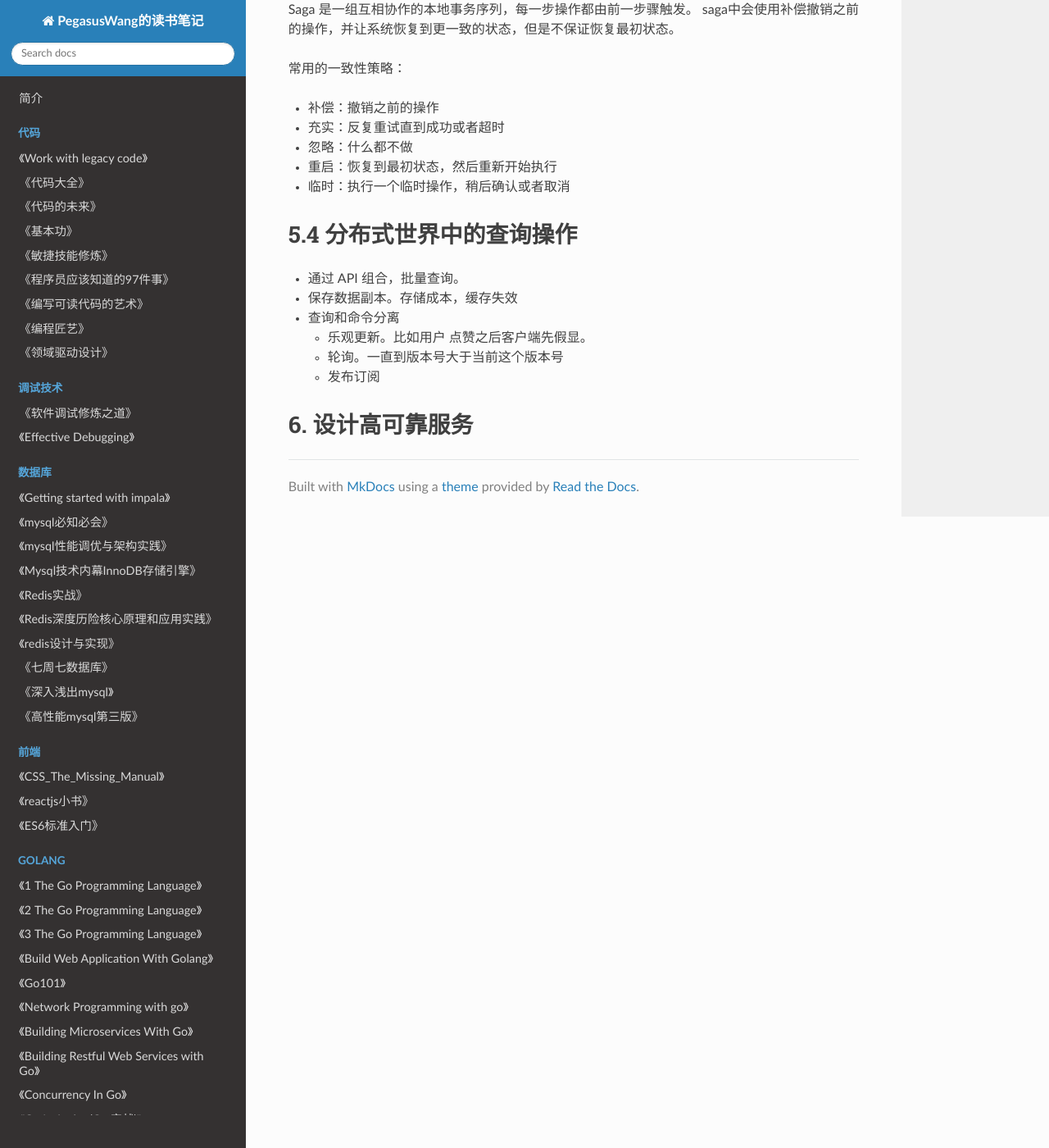
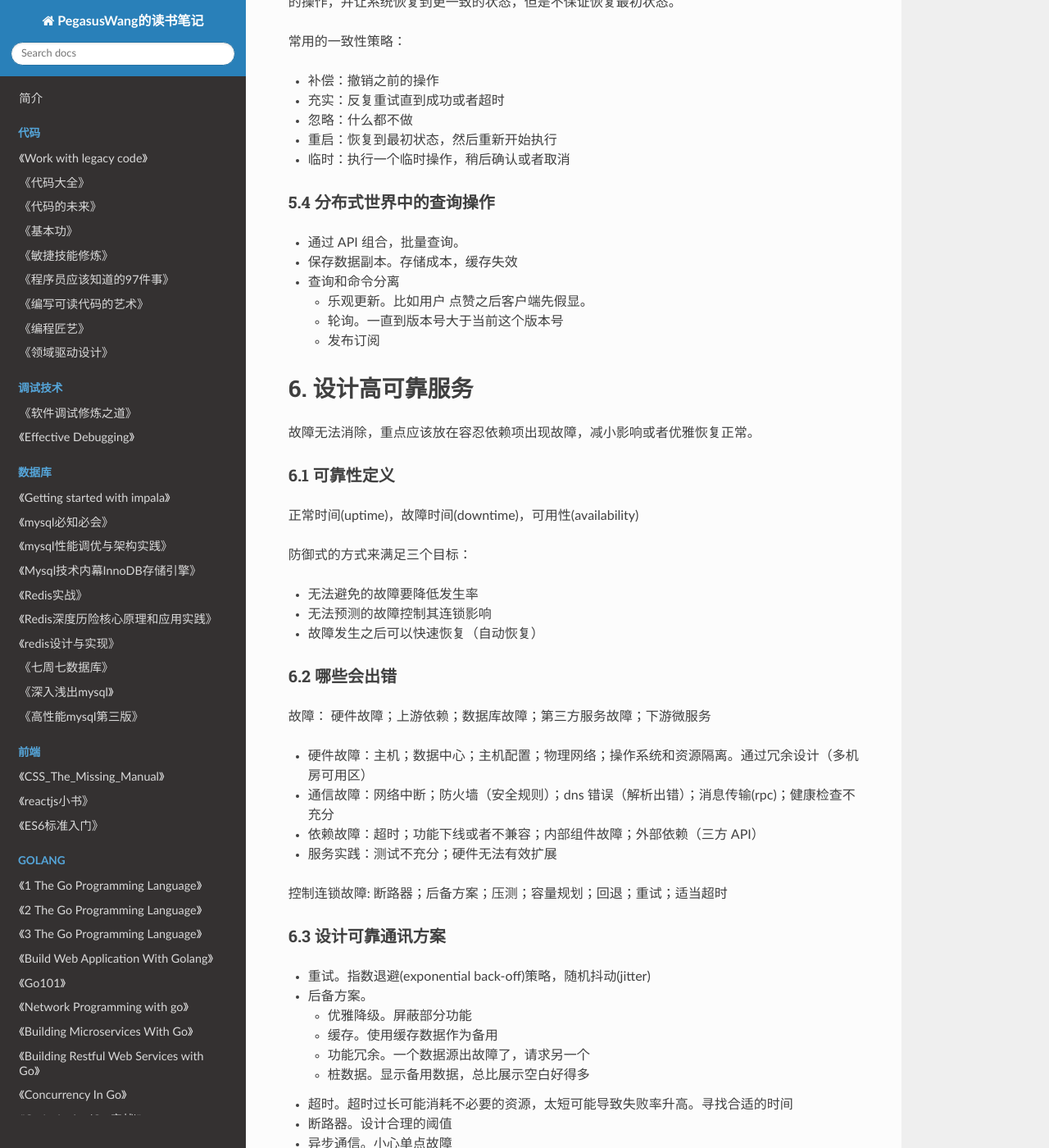
Before and after one commit to PegasusWang/booknotes, an MkDocs documentation site: the page built from docs/网站架构微服务/微服务实战.md, in a window 1280 px wide and 1400 px high, scrolled down 1453 px. Shown: the whole window at 82% size. Built offline with MkDocs 1.6.1, drawn with Linux system fonts in a browser that asks for light colours; nearby versions of some CDN libraries; old or Windows-style settings are respelled for this version of MkDocs; some of the changed text lies outside the part shown.

Commit message:
微服务实战：可靠性；底座；部署

```diff
--- a/docs/网站架构微服务/微服务实战.md
+++ b/docs/网站架构微服务/微服务实战.md
@@ -39,15 +39,15 @@
 
 # 5. 微服务的事务与查询
 
-# 5.1 分布式应用的事务一致性
+### 5.1 分布式应用的事务一致性
 
 2pc 之类的分布式事务会降低可用性
 
-# 5.2 基于事件的通信
+### 5.2 基于事件的通信
 
 不建议分布式事务，使用 事件和编排
 
-# 5.3 Saga
+### 5.3 Saga
 
 Saga 是一组互相协作的本地事务序列，每一步操作都由前一步骤触发。
 saga中会使用补偿撤销之前的操作，并让系统恢复到更一致的状态，但是不保证恢复最初状态。
@@ -60,7 +60,7 @@
 - 重启：恢复到最初状态，然后重新开始执行
 - 临时：执行一个临时操作，稍后确认或者取消
 
-# 5.4 分布式世界中的查询操作
+### 5.4 分布式世界中的查询操作
 
 - 通过 API 组合，批量查询。
 - 保存数据副本。存储成本，缓存失效
@@ -70,3 +70,114 @@
   - 发布订阅
 
 # 6. 设计高可靠服务
+
+故障无法消除，重点应该放在容忍依赖项出现故障，减小影响或者优雅恢复正常。
+
+### 6.1 可靠性定义
+
+正常时间(uptime)，故障时间(downtime)，可用性(availability)
+
+防御式的方式来满足三个目标：
+
+- 无法避免的故障要降低发生率
+- 无法预测的故障控制其连锁影响
+- 故障发生之后可以快速恢复（自动恢复）
+
+### 6.2 哪些会出错
+
+故障： 硬件故障；上游依赖；数据库故障；第三方服务故障；下游微服务
+
+- 硬件故障：主机；数据中心；主机配置；物理网络；操作系统和资源隔离。通过冗余设计（多机房可用区）
+- 通信故障：网络中断；防火墙（安全规则）；dns 错误（解析出错）；消息传输(rpc)；健康检查不充分
+- 依赖故障：超时；功能下线或者不兼容；内部组件故障；外部依赖（三方 API）
+- 服务实践：测试不充分；硬件无法有效扩展
+
+控制连锁故障: 断路器；后备方案；压测；容量规划；回退；重试；适当超时
+
+### 6.3 设计可靠通讯方案
+
+- 重试。指数退避(exponential back-off)策略，随机抖动(jitter)
+- 后备方案。
+  - 优雅降级。屏蔽部分功能
+  - 缓存。使用缓存数据作为备用
+  - 功能冗余。一个数据源出故障了，请求另一个
+  - 桩数据。显示备用数据，总比展示空白好得多
+- 超时。超时过长可能消耗不必要的资源，太短可能导致失败率升高。寻找合适的时间
+- 断路器。设计合理的阈值
+- 异步通信。小心单点故障
+
+### 6.4 最大限度提高服务可靠性
+
+单个服务的可用性和容错性：健康检查和限流
+
+- 负载均衡和服务健康。存活性（liveness）：应用是否启动起来。 就绪性(readiness)：是否正确处理请求
+- 限流。限制一个时间窗口的请求频率
+  - 丢弃超过容量的请求
+  - 关键数据请求优先。丢弃低优先级的请求
+  - 丢弃不常见客户端
+  - 限制并行请求量
+- 验证可靠性和容错性。优雅恢复
+  - 压力测试。根据预估请求建模
+  - 混沌测试。删除服务、关闭服务网络连接或者引入更高层次延时。
+
+### 6.5 默认安全
+
+框架和代理
+
+- 框架：实现了断路器、重试和后备方案等常见的交互模式的类库。标准化
+- 服务网络: 引入 service mesh 系统管理服务之间的重试、后备方案、断路器
+
+
+# 7. 构建可复用的微服务框架
+
+### 7.1 微服务底座
+
+简化项目启动
+
+### 7.2 底座的目的
+降低风险、快速启动
+
+- 日志
+- 配置获取
+- 度量指标收集
+- 数据存储设置
+- 健康检查
+- 服务注册和发现
+- 传输协议样例代码（http/rpc)
+
+### 7.3 设计服务底座
+
+- 服务发现
+- 可观测性。度量指标、报告错误信息、日志聚合
+  - 1. 度量指标 statsd
+  - 2. 错误报告 sentry
+  - 3. 日志。logstash
+- 平衡和限流。python circuitbreker
+
+### 7.4 探索使用底座实现的特性
+
+
+# 8. 微服务部署
+
+### 8.1 部署重要性
+
+稳定性和可用性
+
+### 8.2 微服务生产环境
+
+六大基础功能：
+
+- 部署目标或者运行平台，也就是服务运行的地方
+- 运行时管理。启动愈合、扩容
+- 日志和监控
+- 支持安全运维，网络控制、密码凭证管理和应用加固
+- 负载均衡、dns、路由
+- 部署流水线
+
+自动化和速度
+
+### 8.6 不停机部署
+
+- 滚动部署
+- 金丝雀
+- 蓝绿部署
```
